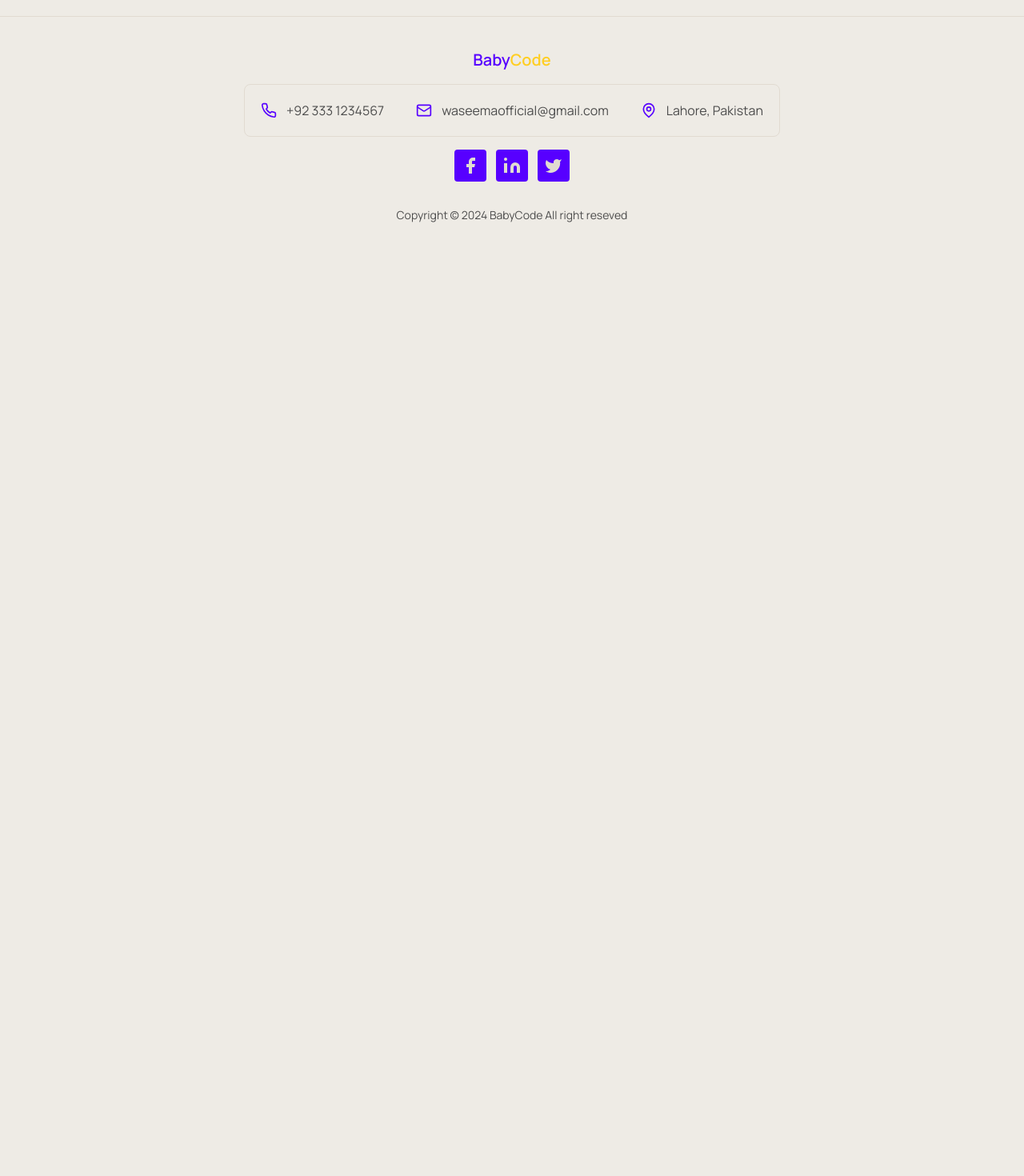
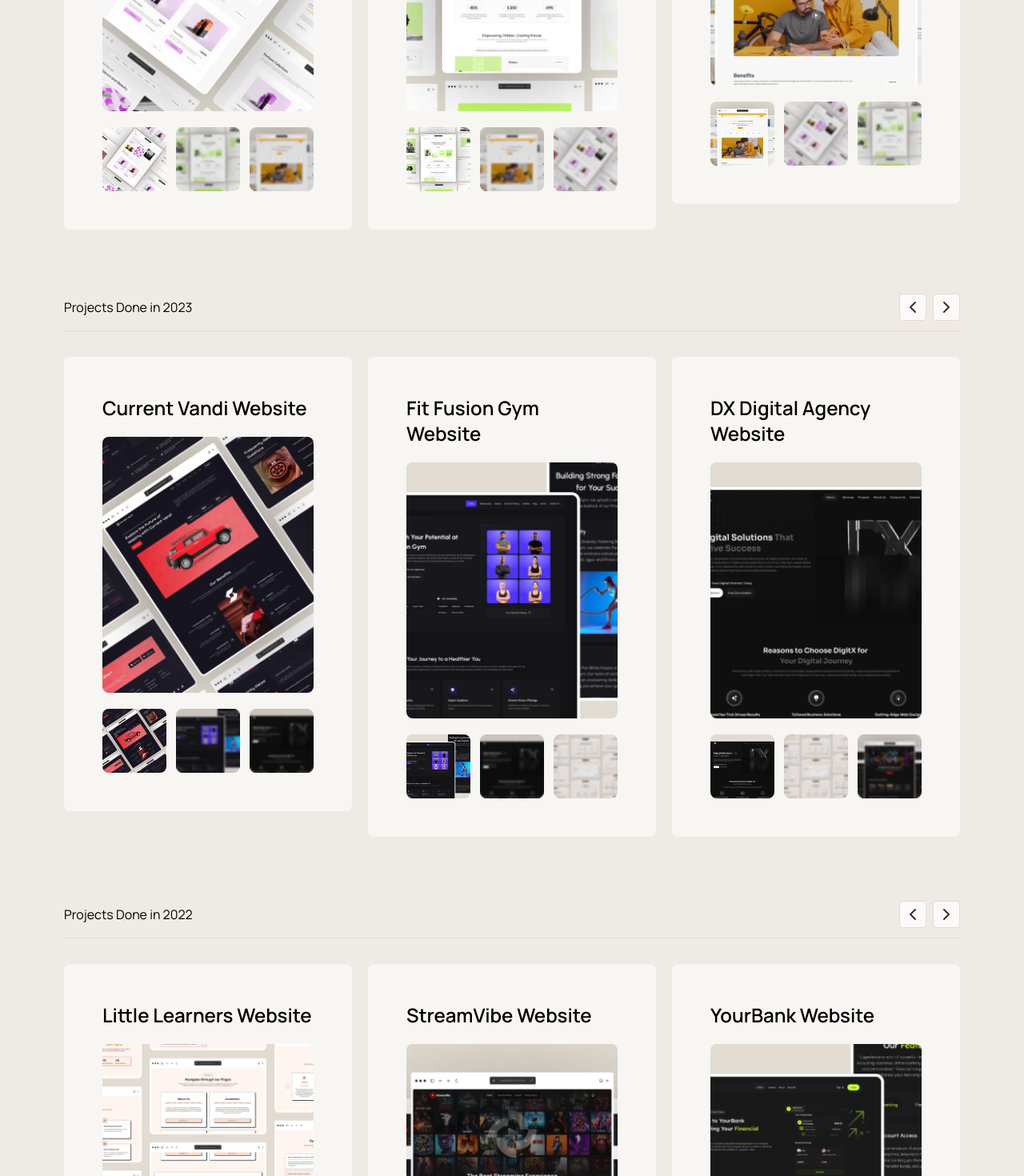
Before and after one commit to cheang120/portfolio, a Next.js app: page /portfolio in a window 1280 px wide. Shown: the part 860-2330 px from the top of the page at 80% size. Before the commit the page ends 1179 px from the top, so only its background shows below. Built offline with nearby package versions, Linux system fonts and the light colour scheme.

Commit message:
portfolio

```diff
--- /dev/null
+++ b/app/(root)/contact/page.tsx
@@ -0,0 +1,11 @@
+import React from 'react'
+
+const page = () => {
+  return (
+    <div>
+      contact
+    </div>
+  )
+}
+
+export default page
--- a/app/(root)/portfolio/page.tsx
+++ b/app/(root)/portfolio/page.tsx
@@ -1,4 +1,5 @@
 import PortfolioSection from '@/components/PortfolioSection'
+import { portfolios } from '@/constants'
 import { Metadata } from 'next'
 import Image from 'next/image'
 import React from 'react'
@@ -20,7 +21,20 @@ const page = () => {
         </div>
       </section>
 
-      <PortfolioSection data={[]} title={''} />
+      {/* removing first 3 portfolio and adding at last to make a variation */}
+      <PortfolioSection data={portfolios} title={"Projects Done in 2024"}/>
+
+      {/* removing first 3 porfolio and adding at last to make a variation */}
+      <PortfolioSection
+        data={portfolios.slice(3).concat(portfolios.slice(0,3))}
+        title={"Projects Done in 2023"}
+      />
+
+      {/* same with 6 */}
+      <PortfolioSection
+        data={portfolios.slice(6).concat(portfolios.slice(0,6))}
+        title={"Projects Done in 2022"}
+      />
     </>
   )
 }
--- a/components/PortfolioSection.tsx
+++ b/components/PortfolioSection.tsx
@@ -6,9 +6,10 @@ import {Swiper, SwiperSlide} from "swiper/react"
 import { Swiper as SwiperType} from "swiper"
 import 'swiper/swiper-bundle.css';
 import { ChevronLeft, ChevronRight } from 'lucide-react';
+import PortfolioItem from './PortfolioItem';
 
 
-const PortfolioSection = ({data,title,}:{data:typeof portfolios;title:string;}) => {
+const PortfolioSection = ({data,title}:{data:typeof portfolios;title:string}) => {
     const swiperRef = useRef<SwiperType>()
     const [slidesPerView, serSlidePerview] = useState(3)
     const {width} = useWindowSize()
@@ -41,6 +42,21 @@ const PortfolioSection = ({data,title,}:{data:typeof portfolios;title:string;})
                     </button>
                 </div>
             </div>
+
+            <div className='pt-8'>
+                <Swiper
+                    spaceBetween={20}
+                    slidesPerView={slidesPerView}
+                    loop={true}
+                    onSwiper={(swiper) => (swiperRef.current = swiper)}
+                >
+                    {data.map((portfolio,index)=>(
+                        <SwiperSlide key={index}>
+                            <PortfolioItem portfolio={portfolio}/>
+                        </SwiperSlide>
+                    ))}
+                </Swiper>
+            </div>
     </div>
   )
 }
--- a/package.json
+++ b/package.json
@@ -13,7 +13,7 @@
     "next": "14.1.0",
     "react": "^18",
     "react-dom": "^18",
-    "swiper": "^6.8.4"
+    "swiper": "^11.0.5"
   },
   "devDependencies": {
     "@types/node": "^20",
```
Also changed, not shown: 1 other file (tests, documents, lock files or other folders).
